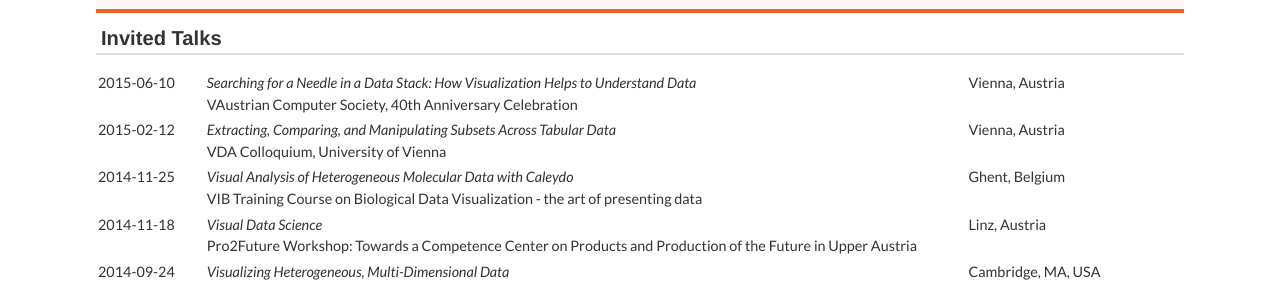
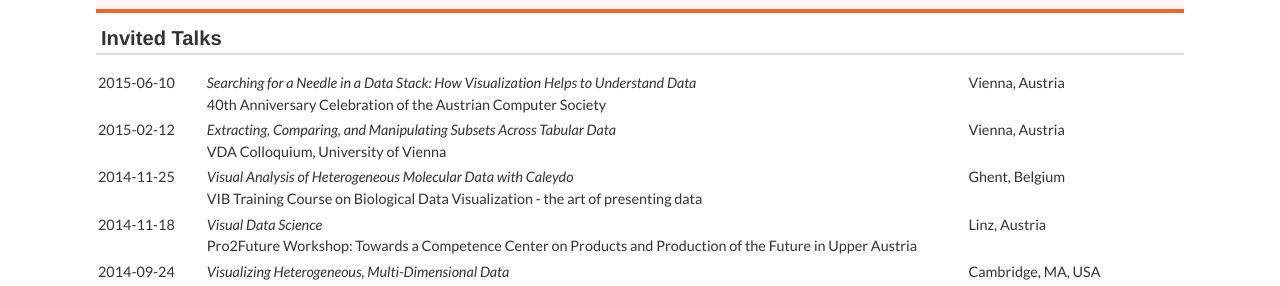
Before and after one commit to mstreit/mstreit.github.io, a Jekyll site: the page built from talks.md, in a window 1280 px wide. Shown: the part 159-445 px from the top of the page. Built offline with Jekyll 4.4.1, drawn with Linux system fonts in a browser that asks for light colours; nearby versions of some CDN libraries; some web fonts are replaced.

Commit message:
fixed typo

```diff
--- a/_data/talks.yml
+++ b/_data/talks.yml
@@ -1,5 +1,5 @@
 - title: "Searching for a Needle in a Data Stack: How Visualization Helps to Understand Data"
-  event: VAustrian Computer Society, 40th Anniversary Celebration
+  event: 40th Anniversary Celebration of the Austrian Computer Society
   date: 2015-06-10
   location: Vienna, Austria
   type: invited talk
```
